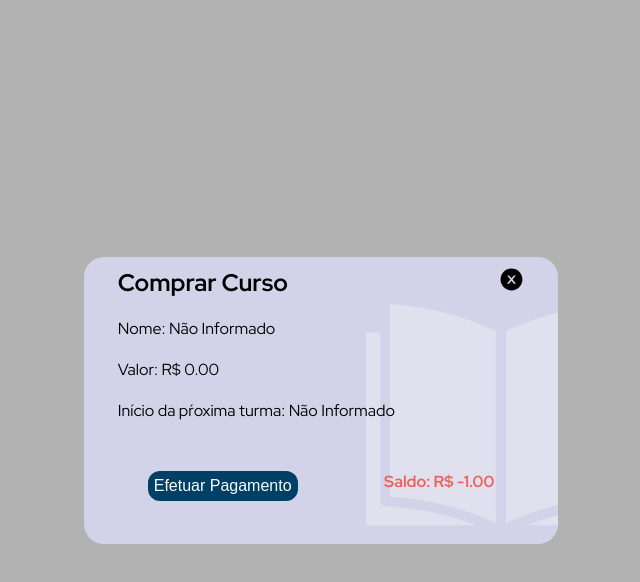
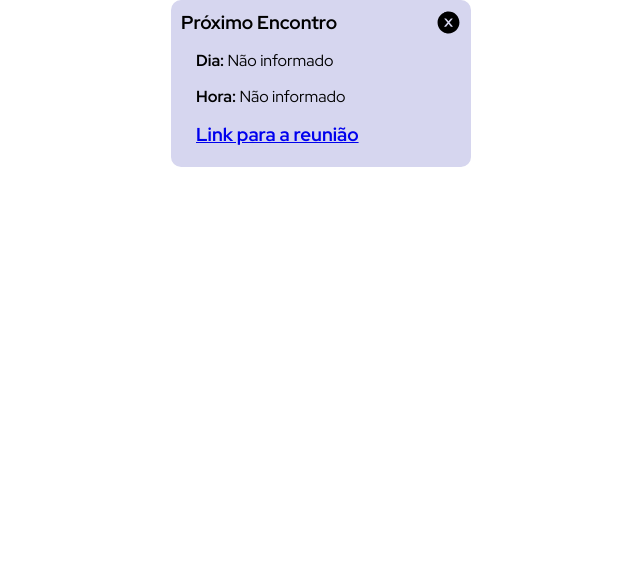
Before and after one commit to GustavoCielo/class-app-react, a React (Create React App) app: page / in a window 1280 px wide. Shown: the top 582 px of the page, without its empty margins (319-959 px from the left). Built offline with nearby package versions, Linux system fonts and the light colour scheme.

Commit message:
feat: created a modal for enter class

```diff
--- a/src/App.js
+++ b/src/App.js
@@ -1,11 +1,11 @@
 import GlobalStyle from "./styles/global";
-import ModalBuyCourse from "./components/ModalBuyCourse";
+import ModalEnterClass from "./components/ModalEnterClass";
 
 function App() {
   return (
     <>
       <GlobalStyle />
-      <ModalBuyCourse />
+      <ModalEnterClass />
     </>
   );
 }
--- /dev/null
+++ b/src/components/ModalEnterClass/index.jsx
@@ -0,0 +1,35 @@
+import { Container, ContainerRow, IconClose } from "./style";
+
+const ModalEnterClass = ({
+  dia = "Não informado",
+  hora = "Não informado",
+  link = "Não informado",
+}) => {
+  return (
+    <>
+      <Container>
+        <ContainerRow>
+          <h3>Próximo Encontro</h3>
+          <IconClose />
+        </ContainerRow>
+        <ContainerRow>
+          <p>
+            <span>Dia:</span> {dia}
+          </p>
+        </ContainerRow>
+        <ContainerRow>
+          <p>
+            <span>Hora:</span> {hora}
+          </p>
+        </ContainerRow>
+        <ContainerRow>
+          <a href={link} target="blank">
+            <h3>Link para a reunião</h3>
+          </a>
+        </ContainerRow>
+      </Container>
+    </>
+  );
+};
+
+export default ModalEnterClass;
--- /dev/null
+++ b/src/components/ModalEnterClass/style.js
@@ -0,0 +1,38 @@
+import styled from "styled-components";
+
+import { AiFillCloseCircle } from "react-icons/ai";
+
+export const Container = styled.div`
+  width: 90%;
+  max-width: 300px;
+  padding: 10px 10px 5px 10px;
+  margin: 0 auto;
+  background-color: var(--hightlight-shadow);
+  border-radius: 10px;
+`;
+
+export const ContainerRow = styled.div`
+  width: 100%;
+  padding-bottom: 15px;
+
+  display: flex;
+  justify-content: space-between;
+  align-items: center;
+
+  p {
+    margin-left: 15px;
+  }
+
+  a {
+    text-decoration: underline;
+    margin-left: 15px;
+  }
+
+  span {
+    font-weight: 600;
+  }
+`;
+
+export const IconClose = styled(AiFillCloseCircle)`
+  font-size: 25px;
+`;
```
